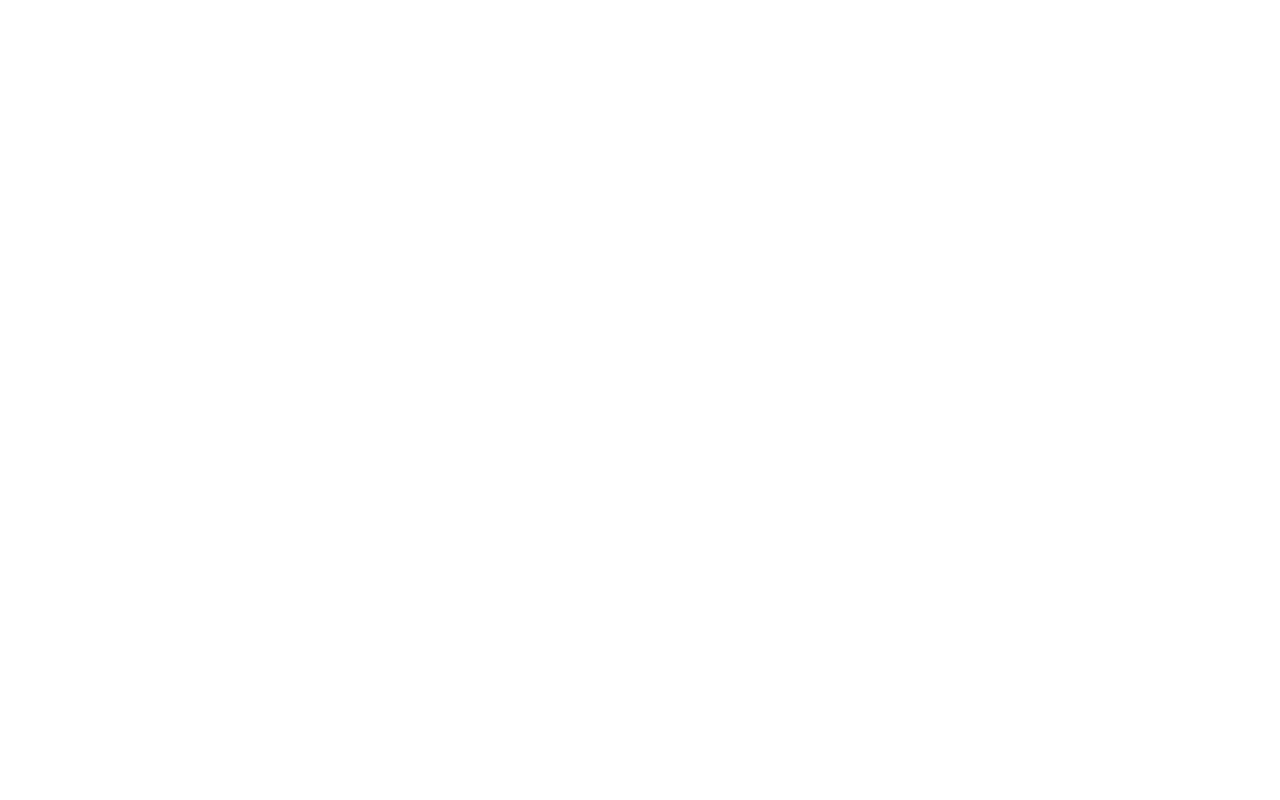
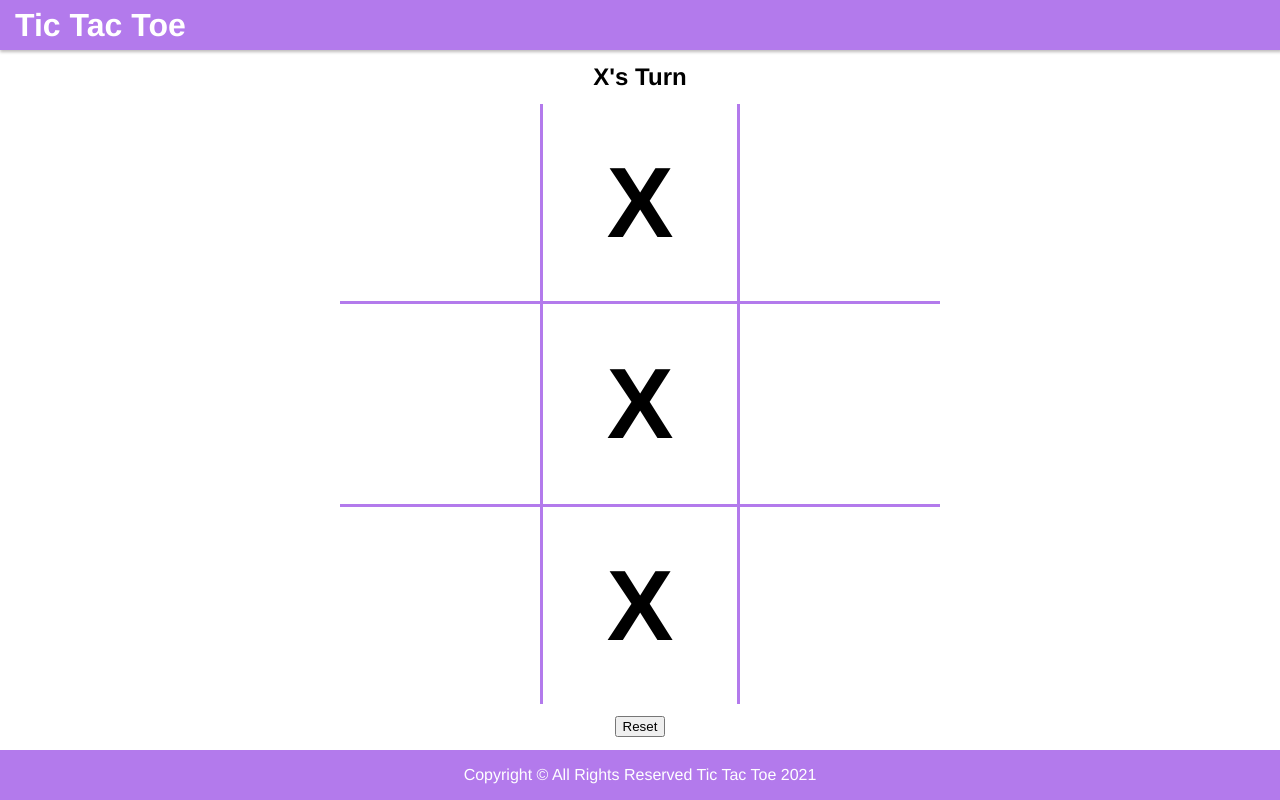
Before and after one commit to niladrisgithub/Tic-Tac-Toe, a plain HTML site: page index.html in a window 1280 px wide. Drawn offline with nearby package versions, Linux system fonts and the light colour scheme.

Commit message:
wip: makes static representation

```diff
--- a/css/style.css
+++ b/css/style.css
@@ -0,0 +1,57 @@
+*{
+    box-sizing: border-box;
+    margin: 0;
+}
+
+body{
+    display: flex;
+    flex-direction: column;
+    min-height: 100vh;
+    font-family: Helvetica;
+}
+
+header, footer {
+    display: flex;
+    align-items: center;
+    height: 50px;
+    color: #fff;
+    background-color: #b37aec
+}
+
+header {
+    padding-left: 15px;
+    box-shadow: 1px 1px 3px 1px #bebbbb;
+}
+footer{
+    justify-content: center;
+}
+main {
+    flex-grow: 1;
+    display: flex;
+    flex-direction: column;
+    justify-content: space-evenly;
+    align-items: center
+}
+
+.top{border-top: 3px solid #b37aec;}
+.right{border-right: 3px solid #b37aec;}
+.bottom{border-bottom: 3px solid #b37aec;}
+.left{border-left: 3px solid #b37aec;}
+
+.square{
+    display: flex;
+    justify-content: center;
+    align-items: center;
+    font-weight: 700;
+    font-size: 100px;
+    height: 200px;
+    width: 200px;
+}
+
+
+#gameboard{
+    display: flex;
+    flex-wrap: wrap;
+    width: 600px;
+
+}
--- a/index.html
+++ b/index.html
@@ -13,6 +13,26 @@
     <title>Tic Tac Toe</title>
 </head>
 <body>
-
+    <header>
+        <h1>Tic Tac Toe</h1>
+    </header>
+    <main>
+        <h2>X's Turn</h2>
+        <section id="gameboard">
+            <div class="square bottom"></div>
+            <div class="square bottom left right">X</div>
+            <div class="square bottom"></div>
+            <div class="square"></div>
+            <div class="square left right">X</div>
+            <div class="square"></div>
+            <div class="square top"></div>
+            <div class="square top left right">X</div>
+            <div class="square top"></div>
+        </section>
+        <button>Reset</button>
+    </main>
+    <footer>
+        <p>Copyright &copy; All Rights Reserved Tic Tac Toe 2021</p>
+    </footer>
 </body>
 </html>
```
